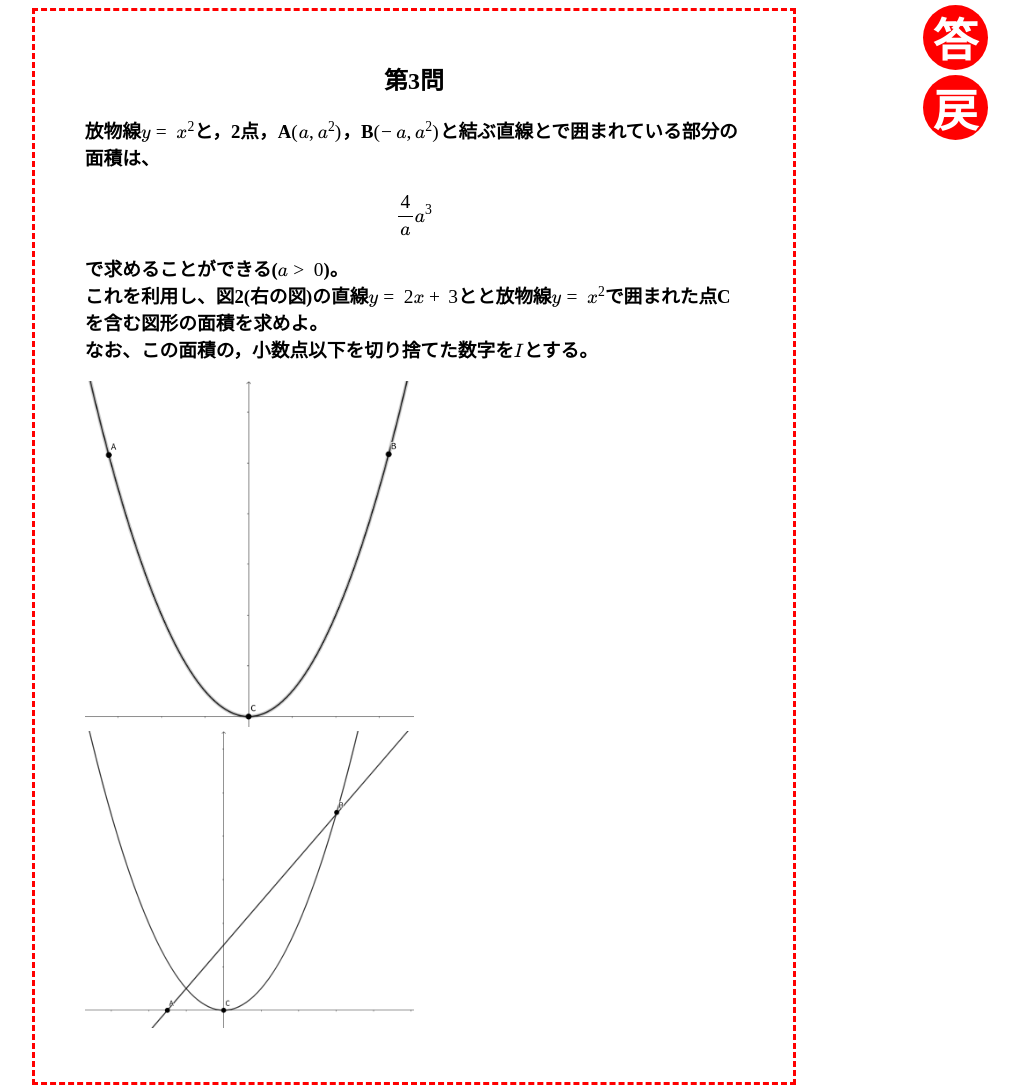
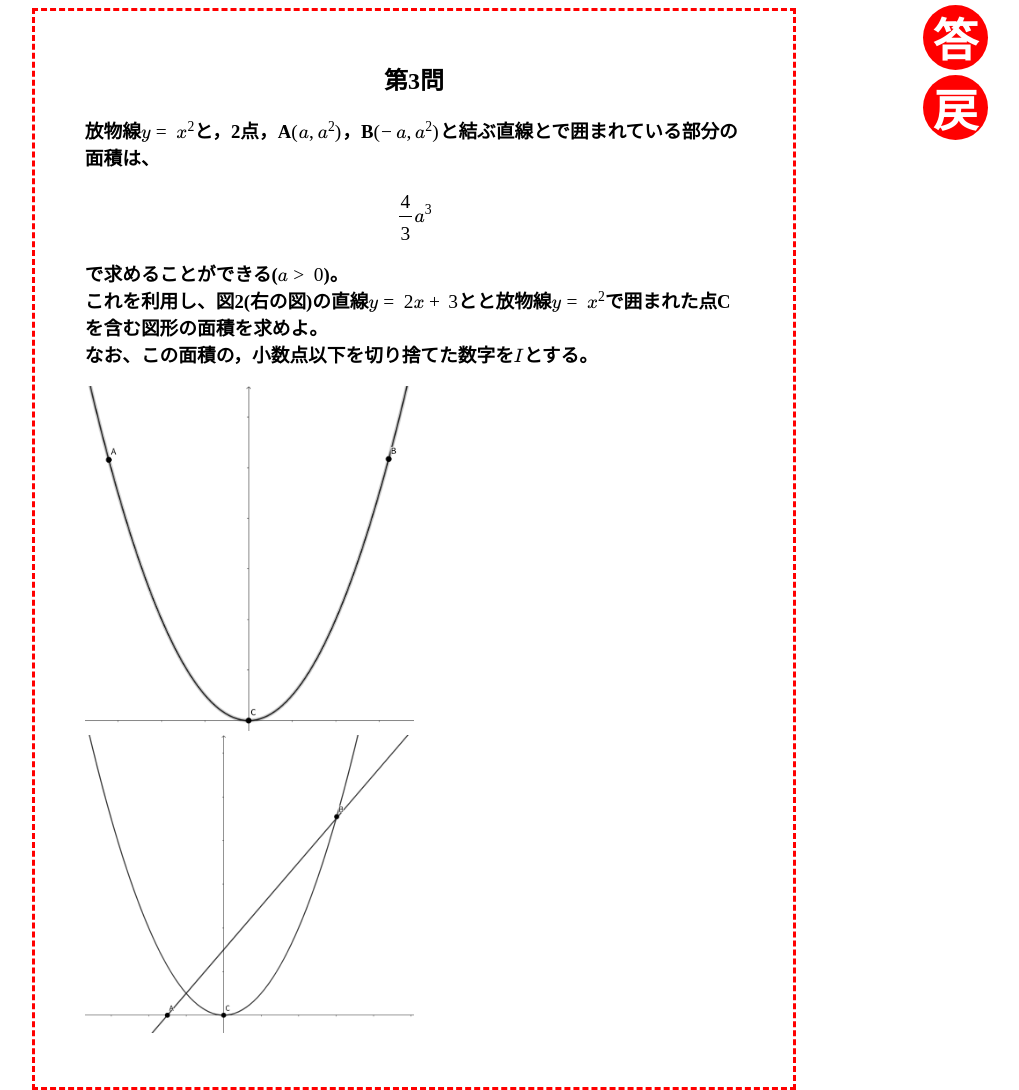
Before and after one commit to saigaikinkyuu/math, a plain HTML site: page index/question3.html in a window 1280 px wide. Shown: the whole page, without its empty margins (229-1248 px from the left). Drawn offline with nearby package versions, Linux system fonts and the light colour scheme; a web font is replaced by a local one.

Commit message:
Update question3.html

```diff
--- a/index/question3.html
+++ b/index/question3.html
@@ -20,7 +20,7 @@
         <h3 id="misstake" style="color: red; display: none;margin:0px;">正しい値ではありませんでした。</h3>
         <div style="margin: 50px;">
             <h2 style="text-align: center;">第3問</h2>
-            <h3>放物線\(y=x^2\)と，2点，A\((a,a^2)\)，B\((-a,a^2)\)と結ぶ直線とで囲まれている部分の面積は、\[\frac{4}{a}a^3\]で求めることができる(\(a>0\))。<br>これを利用し、図2(右の図)の直線\(y=2x+3\)とと放物線\(y=x^2\)で囲まれた点Cを含む図形の面積を求めよ。<br>なお、この面積の，小数点以下を切り捨てた数字を\(I\)とする。</h3>
+            <h3>放物線\(y=x^2\)と，2点，A\((a,a^2)\)，B\((-a,a^2)\)と結ぶ直線とで囲まれている部分の面積は、\[\frac{4}{3}a^3\]で求めることができる(\(a>0\))。<br>これを利用し、図2(右の図)の直線\(y=2x+3\)とと放物線\(y=x^2\)で囲まれた点Cを含む図形の面積を求めよ。<br>なお、この面積の，小数点以下を切り捨てた数字を\(I\)とする。</h3>
             <img style="width: 50%;" src="./png/関数2A.png">
             <img style="width: 50%;" src="./png/関数2B.png">
         </div>
```
